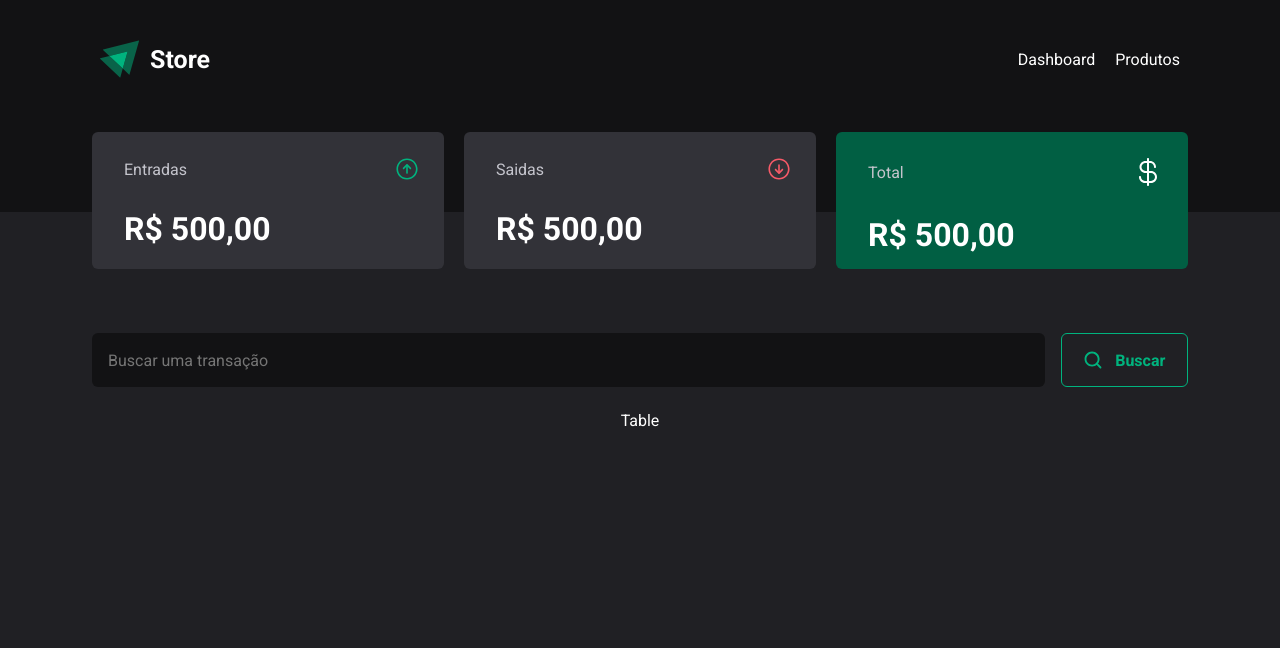
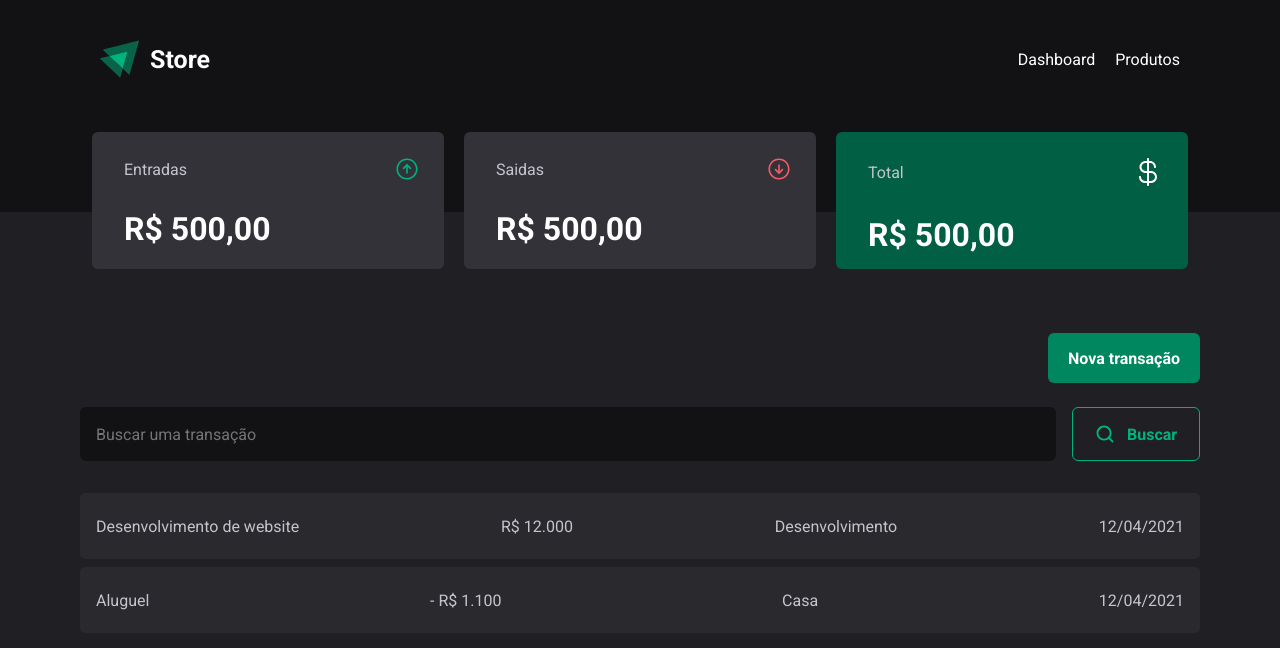
Before and after one commit to AndreFelipe97/store-front-end, a React (Vite) app: page / in a window 1280 px wide. Shown: the top 648 px of the page. Built offline with nearby package versions, Linux system fonts and the light colour scheme.

Commit message:
feat: finish dashboard page layout

```diff
--- a/src/App.module.scss
+++ b/src/App.module.scss
@@ -3,6 +3,7 @@
   justify-content: center;
   align-items: center;
   margin-top: -80px;
+  width: 100%;
 
   .content {
     display: flex;
@@ -19,6 +20,15 @@
       gap: 2rem;
     }
 
+    .new-transaction-button {
+      display: flex;
+      justify-content: flex-end;
+      align-items: center;
+      width: 100%;
+      margin-top: 6.4rem;
+      margin-bottom: 2.4rem;
+    }
+
     .search {
       display: flex;
       justify-content: center;
@@ -26,7 +36,6 @@
       flex-direction: row;
       width: 100%;
       gap: 1.6rem;
-      margin-top: 6.4rem;
       margin-bottom: 2.4rem;
     }
   }
--- a/src/App.tsx
+++ b/src/App.tsx
@@ -1,13 +1,15 @@
 import styles from "./App.module.scss";
+import { NewTransactionButton } from "./components/Buttons/NewTransaction";
 import { SearchTransactionButton } from "./components/Buttons/SearchTransaction";
 import { TotalCardValues } from "./components/Card/Total";
 import { TransactionCardValues } from "./components/Card/TransactionCardValues";
 import { Inputs } from "./components/Inputs";
 import { Header } from "./components/Layout/Header";
+import { TransactionTable } from "./components/TransactionTable";
 
 function App() {
   return (
-    <>
+    <div>
       <Header />
       <main className={styles["container"]}>
         <div className={styles["content"]}>
@@ -20,13 +22,16 @@ function App() {
             <TransactionCardValues type="withdraw" title="Saidas" value={500} />
             <TotalCardValues />
           </div>
+          <div className={styles["new-transaction-button"]}>
+            <NewTransactionButton />
+          </div>
           <div className={styles["search"]}>
             <Inputs label="Buscar uma transação" /> <SearchTransactionButton />
           </div>
-          <div>Table</div>
+          <TransactionTable />
         </div>
       </main>
-    </>
+    </div>
   );
 }
 
--- /dev/null
+++ b/src/components/TransactionTable/TransactionTable.module.scss
@@ -0,0 +1,29 @@
+@import "../../styles/constants/colors";
+
+.transaction-table-container {
+  table {
+    width: 1120px;
+    border-spacing: 0 0.8rem;
+
+    tr {
+      background-color: $gray-3;
+      border-radius: 5px;
+      height: 66px;
+      display: flex;
+      align-items: center;
+      justify-content: space-between;
+      padding: 0 1.6rem;
+
+      td {
+        font-family: "Roboto", Arial, sans-serif;
+        font-size: 1.6rem;
+        font-weight: 400;
+        color: $gray-6;
+      }
+
+      &:not(:last-child) {
+        margin-bottom: 0.8rem;
+      }
+    }
+  }
+}
--- /dev/null
+++ b/src/components/TransactionTable/index.tsx
@@ -0,0 +1,25 @@
+import styles from "./TransactionTable.module.scss";
+
+export function TransactionTable() {
+  return (
+    <div className={styles["transaction-table-container"]}>
+      <table>
+        <thead />
+        <tbody>
+          <tr>
+            <td>Desenvolvimento de website</td>
+            <td className="deposit">R$ 12.000</td>
+            <td>Desenvolvimento</td>
+            <td>12/04/2021</td>
+          </tr>
+          <tr>
+            <td>Aluguel</td>
+            <td className="withdraw">- R$ 1.100</td>
+            <td>Casa</td>
+            <td>12/04/2021</td>
+          </tr>
+        </tbody>
+      </table>
+    </div>
+  );
+}
```
